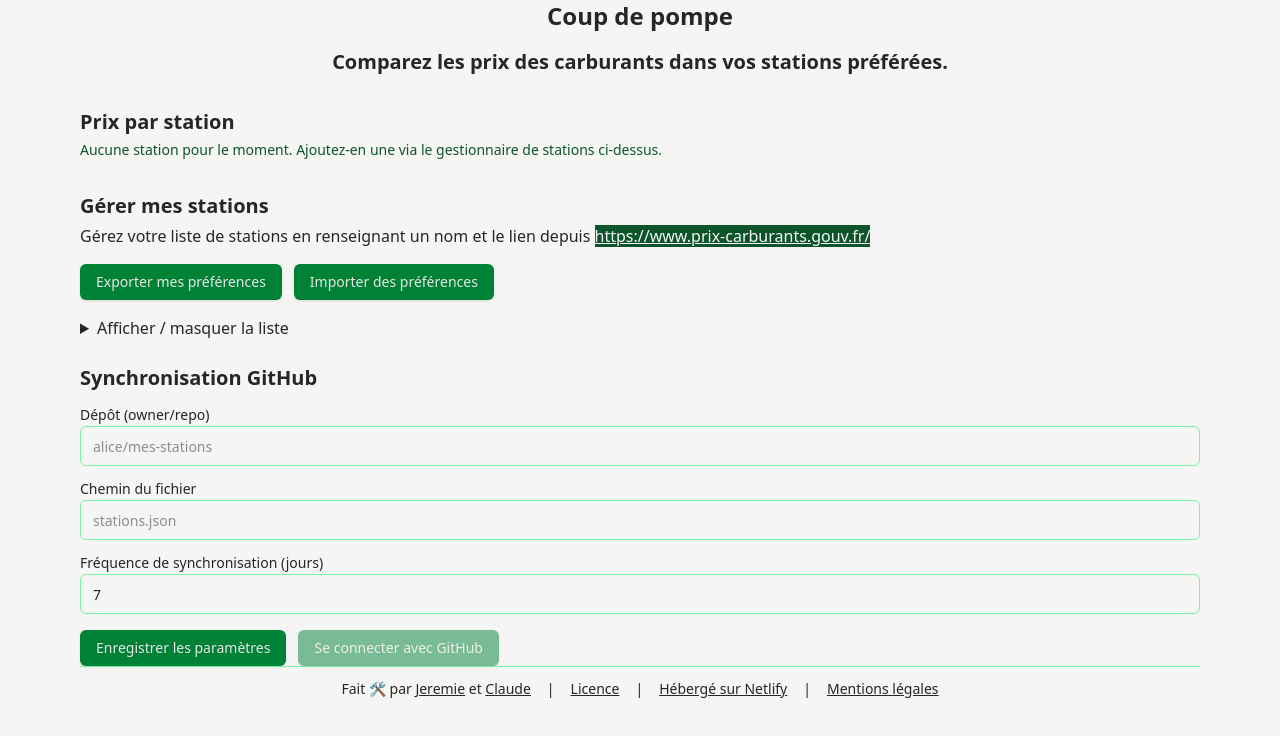
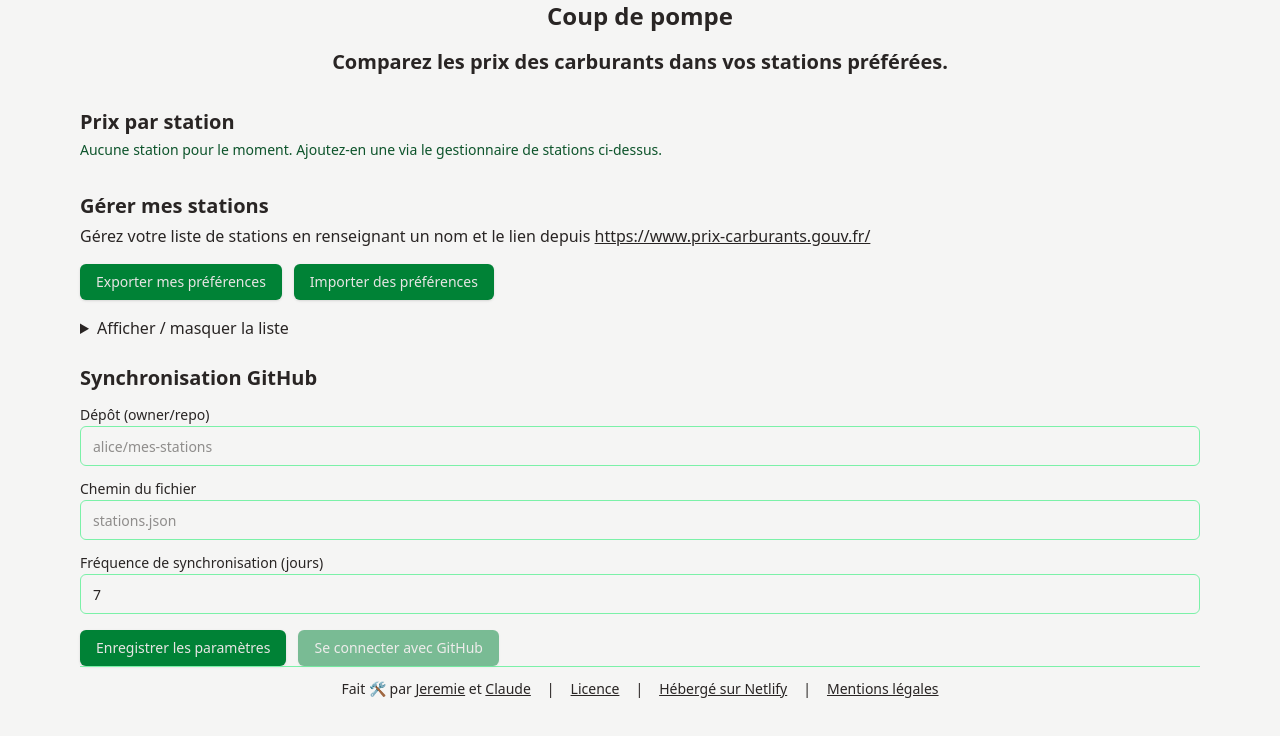
Before and after one commit to JeremieLitzler/french-gas-stations-scraper, a Vue app: page / in a window 1280 px wide. Shown: the top 736 px of the page. Built offline with nearby package versions, Linux system fonts and the light colour scheme.

Commit message:
fix(app-link): restore noopener-noreferrer tightening on StationManager link (#108)

```diff
--- a/src/components/OrgRestrictionNotice.vue
+++ b/src/components/OrgRestrictionNotice.vue
@@ -10,7 +10,7 @@
  * Renders the fixed org-OAuth-restriction message (business-specifications.md
  * rule 2, issue #108) with a real, clickable link to the configured
  * organization's own OAuth App access settings page. Reuses `AppLink`, which
- * already opens external links in a new tab with `rel="noopener"`
+ * already opens external links in a new tab with `rel="noopener noreferrer"`
  * (security-guidelines.md rule 4), instead of a one-off anchor element.
  *
  * The caller supplies only `owner` — the message text itself is fixed and
--- a/src/components/StationManager.vue
+++ b/src/components/StationManager.vue
@@ -39,7 +39,7 @@ async function onSaveChanges(): Promise<void> {
     <h2 class="text-xl font-semibold mb-1">Gérer mes stations</h2>
     <p class="mb-4">
       Gérez votre liste de stations en renseignant un nom et le lien depuis
-      <AppLink href="https://www.prix-carburants.gouv.fr/" target="_blank" rel="noopener"
+      <AppLink to="https://www.prix-carburants.gouv.fr/"
         >https://www.prix-carburants.gouv.fr/</AppLink
       >
     </p>
```
Also changed, not shown: 1 other file (tests, documents, lock files or other folders).
